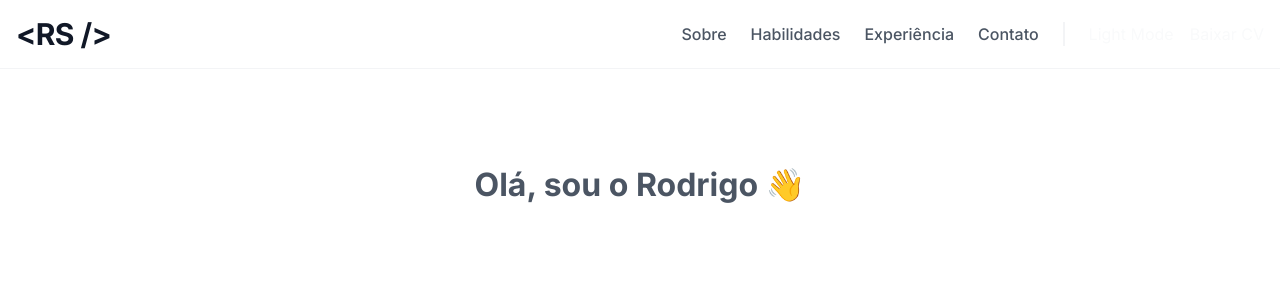
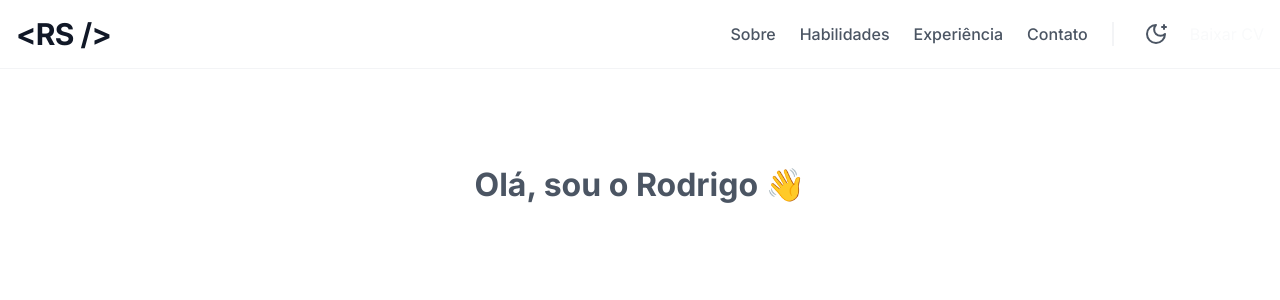
Before and after one commit to rodrigosuelli/portfolio-web, a Next.js app: page / in a window 1280 px wide. Shown: the top 300 px of the page. Built offline with nearby package versions, Linux system fonts and the light colour scheme.

Commit message:
Add Theme Switcher IconButton

```diff
--- a/src/app/components/HeaderMenu/HeaderMenu.tsx
+++ b/src/app/components/HeaderMenu/HeaderMenu.tsx
@@ -4,7 +4,7 @@ import Link from 'next/link';
 import classNames from 'classnames';
 import { useEffect, useState } from 'react';
 import { useTheme } from 'next-themes';
-import { Menu } from 'lucide-react';
+import { MenuIcon, MoonStarIcon, SunIcon } from 'lucide-react';
 import Typography from '../Typography/Typography';
 import IconButton from '../IconButton/IconButton';
 
@@ -16,8 +16,8 @@ import IconButton from '../IconButton/IconButton';
 import styles from './HeaderMenu.module.scss';
 
 export default function HeaderMenu() {
+  const [mounted, setMounted] = useState(false);
   const { theme, setTheme } = useTheme();
-  const [mounted, setMounted] = useState(false);
 
   function handleToggleTheme() {
     setTheme(theme === 'light' ? 'dark' : 'light');
@@ -36,7 +36,7 @@ export default function HeaderMenu() {
           </Typography>
         </Link>
         <IconButton className={classNames(styles.hamburguerBtn)} size="md">
-          <Menu />
+          <MenuIcon />
         </IconButton>
 
         <div className={classNames(styles.rightContainer)}>
@@ -57,17 +57,22 @@ export default function HeaderMenu() {
           <div className={classNames(styles.divider)}></div>
           <div className={classNames(styles.headerButtons)}>
             {!mounted ? (
-              <button className={classNames(styles.btnBaixarCv)} type="button">
-                Light Mode
-              </button>
+              <IconButton
+                size="md"
+                className={classNames(styles.btnBaixarCv)}
+                type="button"
+              >
+                <MoonStarIcon />
+              </IconButton>
             ) : (
-              <button
+              <IconButton
+                size="md"
                 onClick={handleToggleTheme}
                 className={classNames(styles.btnBaixarCv)}
                 type="button"
               >
-                {theme === 'dark' ? 'Dark Mode' : 'Light Mode'}
-              </button>
+                {theme === 'dark' ? <SunIcon /> : <MoonStarIcon />}
+              </IconButton>
             )}
             <button className={classNames(styles.btnBaixarCv)} type="button">
               Baixar CV
```
